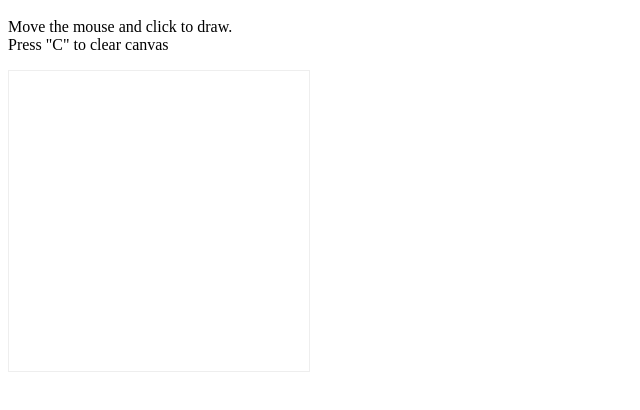
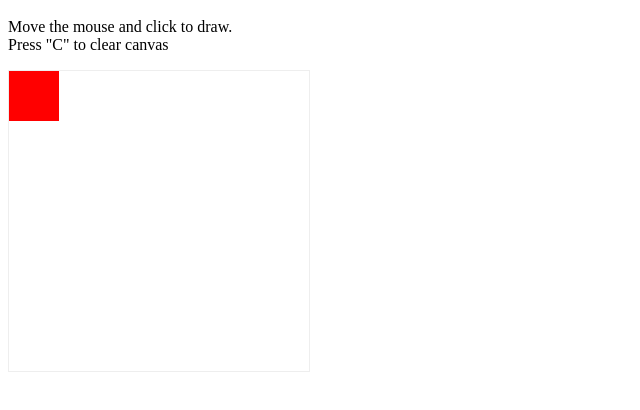
Before and after one commit to bktech2021/bktech2021.github.com, a plain HTML site: page index.html in a window 1280 px wide. Shown: the part 48-458 px from the top of the page, without its empty margins (0-640 px from the left). Drawn offline with Linux system fonts and the light colour scheme.

Commit message:
Update index.html

```diff
--- a/index.html
+++ b/index.html
@@ -9,6 +9,8 @@
 		<script>
       var square = document.getElementById("drawPlace");
 var paper = square.getContext("2d");
+			paper.fillStyle = "red";
+			paper.fillRect(0,0,50,50);
 var pressedMouse = false;
 var x;
 var y;
```
